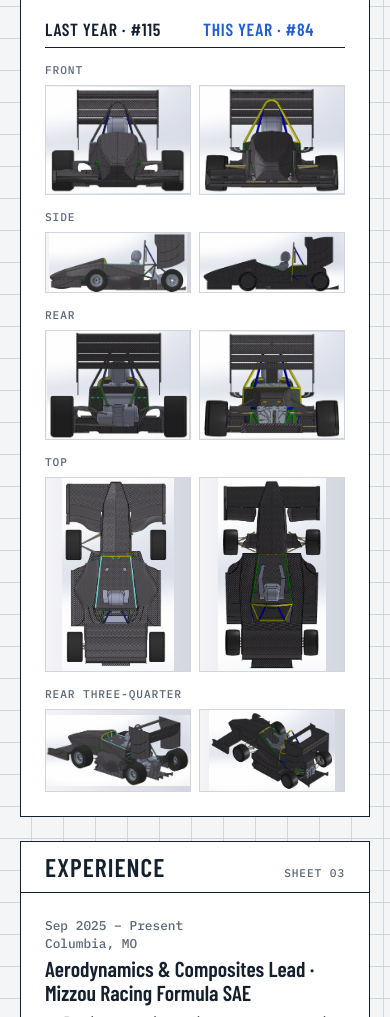
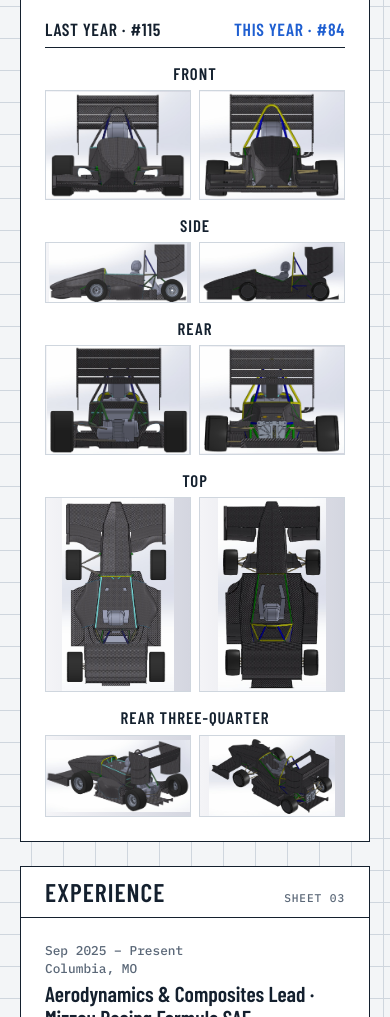
Before and after one commit to ldaniel2004/ldaniel2004.github.io, a plain HTML site: page index.html in a window 390 px wide. Shown: the part 8249-9266 px from the top of the page. Drawn offline with nearby package versions, Linux system fonts and the light colour scheme.

Commit message:
Update index.html

```diff
--- a/index.html
+++ b/index.html
@@ -151,10 +151,12 @@ dialog.lightbox .lb-bar button { font: 500 0.8rem var(--font-mono); background:
 .shot-btn img { position: absolute; inset: 0; width: 100%; height: 100%; max-width: 100%; object-fit: contain; display: block; }
 
 .views { display: grid; gap: 16px; }
-.views-head { display: grid; grid-template-columns: 7rem minmax(0,1fr) minmax(0,1fr); gap: 16px; border-bottom: 1.5px solid var(--ink); padding-bottom: 8px; }
+.views-head { display: grid; grid-template-columns: minmax(0,1fr) 9rem minmax(0,1fr); gap: 16px; border-bottom: 1.5px solid var(--ink); padding-bottom: 8px; }
 .views-head strong { font: 600 1.1rem/1 var(--font-display); text-transform: uppercase; letter-spacing: 0.04em; }
-.views-head strong.now { color: var(--accent); }
-.view-row { display: grid; grid-template-columns: 7rem minmax(0,1fr) minmax(0,1fr); gap: 16px; align-items: center; }
+.views-head strong.now { color: var(--accent); text-align: right; }
+.views-head > .label, .view-row > .label { text-align: center; }
+.view-row > .label { font: 600 1.05rem/1.1 var(--font-display); letter-spacing: 0.06em; color: var(--ink); }
+.view-row { display: grid; grid-template-columns: minmax(0,1fr) 9rem minmax(0,1fr); gap: 16px; align-items: center; }
 .view-row .shot-frame { border: 1px solid var(--line); }
 .view-row.v-side .shot-frame { aspect-ratio: 2.4 / 1; }
 .view-row.v-front .shot-frame, .view-row.v-rear .shot-frame { aspect-ratio: 4 / 3; }
@@ -162,9 +164,9 @@ dialog.lightbox .lb-bar button { font: 500 0.8rem var(--font-mono); background:
 .view-row.v-top .shot-frame { aspect-ratio: 3 / 4; max-height: 520px; justify-self: center; width: 100%; }
 @media (max-width: 760px) {
   .views-head { grid-template-columns: minmax(0,1fr) minmax(0,1fr); }
-  .views-head > :first-child { display: none; }
+  .views-head > .label { display: none; }
   .view-row { grid-template-columns: minmax(0,1fr) minmax(0,1fr); gap: 8px; }
-  .view-row > .label { grid-column: 1 / -1; }
+  .view-row > .label { grid-column: 1 / -1; grid-row: 1; }
 }
 .changes { border-top: 1.5px solid var(--ink); }
 .change { display: grid; grid-template-columns: 2.5rem 1.2fr 1.6fr; gap: 16px; padding: 16px 0; border-bottom: 1px solid var(--line); align-items: start; }
@@ -463,30 +465,30 @@ footer { font: 0.75rem var(--font-mono); color: var(--muted); text-align: right;
         </div>
       </div>
       <div class="views">
-        <div class="views-head"><span class="label">View</span><strong>Last year · #115</strong><strong class="now">This year · #84</strong></div>
+        <div class="views-head"><strong>Last year · #115</strong><span class="label">View</span><strong class="now">This year · #84</strong></div>
         <div class="view-row v-front">
+          <div class="shot-frame has-img"><button type="button" class="shot-btn" data-cap="Car #115 (last year), front view"><img src="img/car115-front.jpg" alt="Car #115 (last year), front view" loading="lazy"></button></div>
           <span class="label">Front</span>
-          <div class="shot-frame has-img"><button type="button" class="shot-btn" data-cap="Car #115 (last year), front view"><img src="img/car115-front.jpg" alt="Car #115 (last year), front view" loading="lazy"></button></div>
           <div class="shot-frame has-img"><button type="button" class="shot-btn" data-cap="Car #84 (this year), front view"><img src="img/car84-front.jpg" alt="Car #84 (this year), front view" loading="lazy"></button></div>
         </div>
         <div class="view-row v-side">
+          <div class="shot-frame has-img"><button type="button" class="shot-btn" data-cap="Car #115 (last year), side view"><img src="img/car115-side.jpg" alt="Car #115 (last year), side view" loading="lazy"></button></div>
           <span class="label">Side</span>
-          <div class="shot-frame has-img"><button type="button" class="shot-btn" data-cap="Car #115 (last year), side view"><img src="img/car115-side.jpg" alt="Car #115 (last year), side view" loading="lazy"></button></div>
           <div class="shot-frame has-img"><button type="button" class="shot-btn" data-cap="Car #84 (this year), side view"><img src="img/car84-side.jpg" alt="Car #84 (this year), side view" loading="lazy"></button></div>
         </div>
         <div class="view-row v-rear">
+          <div class="shot-frame has-img"><button type="button" class="shot-btn" data-cap="Car #115 (last year), rear view"><img src="img/car115-back.jpg" alt="Car #115 (last year), rear view" loading="lazy"></button></div>
           <span class="label">Rear</span>
-          <div class="shot-frame has-img"><button type="button" class="shot-btn" data-cap="Car #115 (last year), rear view"><img src="img/car115-back.jpg" alt="Car #115 (last year), rear view" loading="lazy"></button></div>
           <div class="shot-frame has-img"><button type="button" class="shot-btn" data-cap="Car #84 (this year), rear view"><img src="img/car84-rear.jpg" alt="Car #84 (this year), rear view" loading="lazy"></button></div>
         </div>
         <div class="view-row v-top">
+          <div class="shot-frame has-img"><button type="button" class="shot-btn" data-cap="Car #115 (last year), top view"><img src="img/car115-top.jpg" alt="Car #115 (last year), top view" loading="lazy"></button></div>
           <span class="label">Top</span>
-          <div class="shot-frame has-img"><button type="button" class="shot-btn" data-cap="Car #115 (last year), top view"><img src="img/car115-top.jpg" alt="Car #115 (last year), top view" loading="lazy"></button></div>
           <div class="shot-frame has-img"><button type="button" class="shot-btn" data-cap="Car #84 (this year), top view"><img src="img/car84-top.jpg" alt="Car #84 (this year), top view" loading="lazy"></button></div>
         </div>
         <div class="view-row v-angle">
+          <div class="shot-frame has-img"><button type="button" class="shot-btn" data-cap="Car #115 (last year), rear three-quarter view"><img src="img/car115-rear-angle.jpg" alt="Car #115 (last year), rear three-quarter view" loading="lazy"></button></div>
           <span class="label">Rear three-quarter</span>
-          <div class="shot-frame has-img"><button type="button" class="shot-btn" data-cap="Car #115 (last year), rear three-quarter view"><img src="img/car115-rear-angle.jpg" alt="Car #115 (last year), rear three-quarter view" loading="lazy"></button></div>
           <div class="shot-frame has-img"><button type="button" class="shot-btn" data-cap="Car #84 (this year), rear three-quarter view"><img src="img/car84-rear-angle.jpg" alt="Car #84 (this year), rear three-quarter view" loading="lazy"></button></div>
         </div>
       </div>
```
